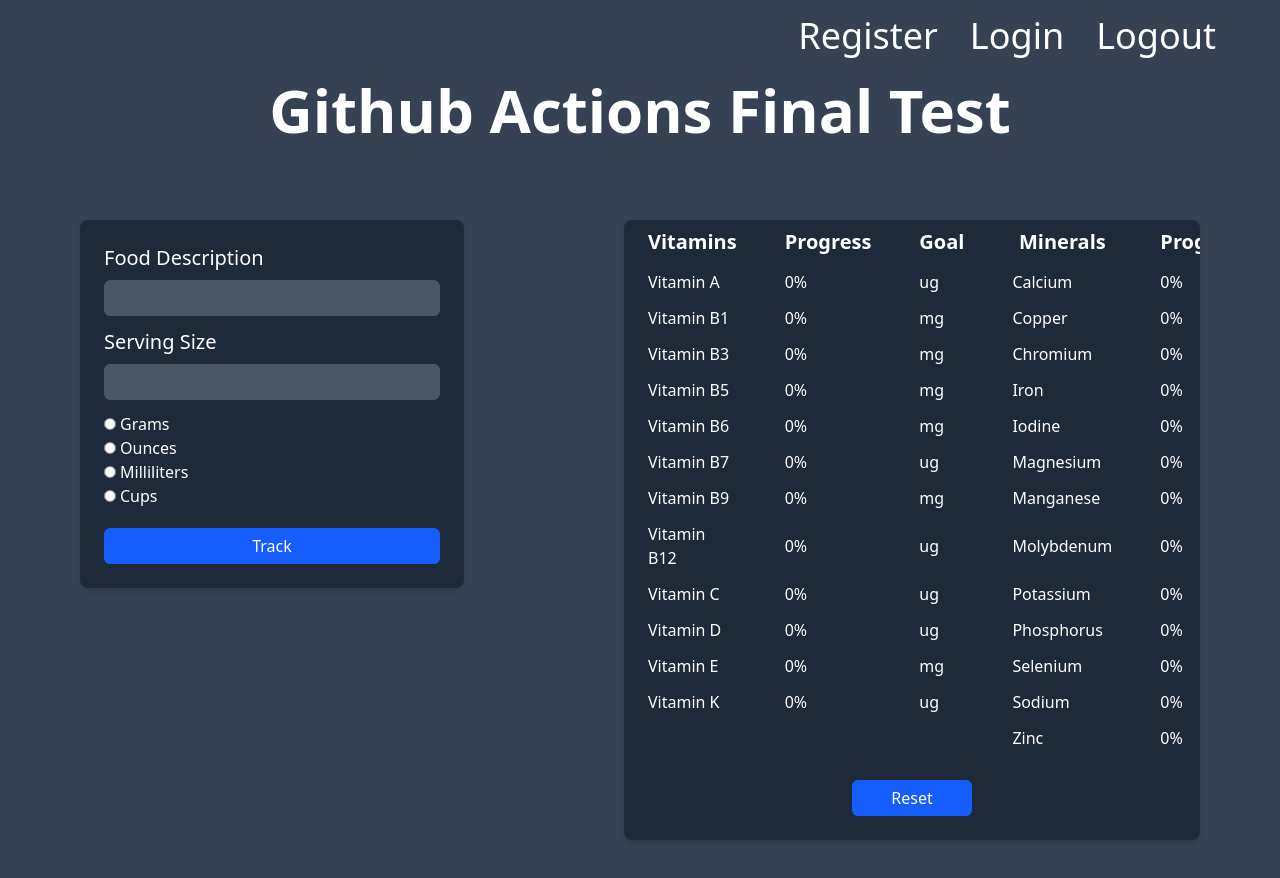
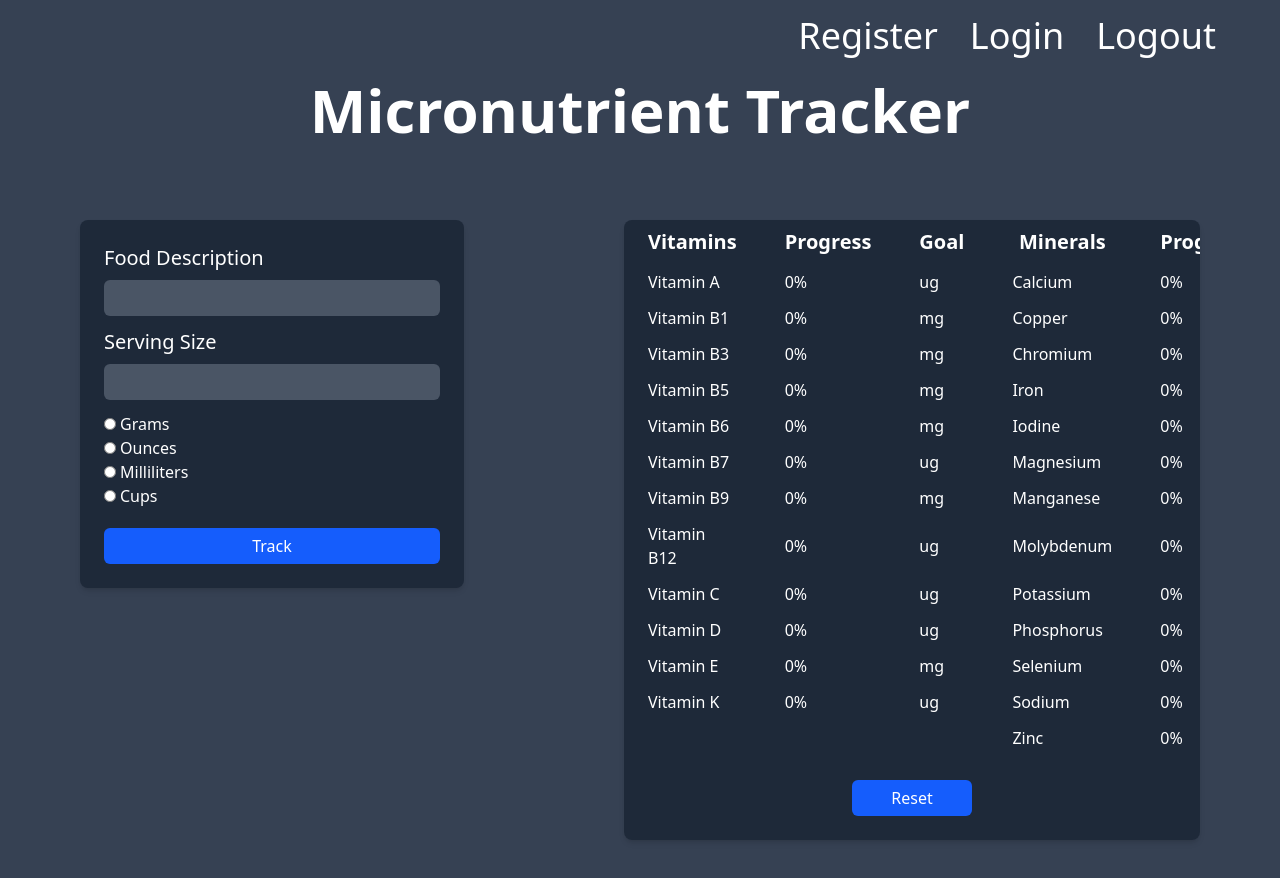
Before and after one commit to kerem-acar/Micronutrient-Tracker, a React (Vite) app in the folder frontend/: page / in a window 1280 px wide. Shown: the top 878 px of the page. Built offline with nearby package versions, Linux system fonts and the light colour scheme; no server answers.

Commit message:
test succeeded

```diff
--- a/frontend/src/Header.jsx
+++ b/frontend/src/Header.jsx
@@ -34,7 +34,7 @@ function Header() {
     return(
         <header className="bg-gray-700 relative">
             <div className="flex justify-center pt-15 lg:pt-20">
-                <h1 className="font-sans text-3xl sm:text-4xl md:text-5xl lg:text-6xl text-white font-bold">Github Actions Final Test</h1>
+                <h1 className="font-sans text-3xl sm:text-4xl md:text-5xl lg:text-6xl text-white font-bold">Micronutrient Tracker</h1>
             </div>
             <div className={`fixed inset-0 flex items-center justify-center z-50 ${!showLogout ? 'hidden': ''}`}>
                 <div className="bg-gray-600 rounded-lg shadow-md p-10 text-center">
```
